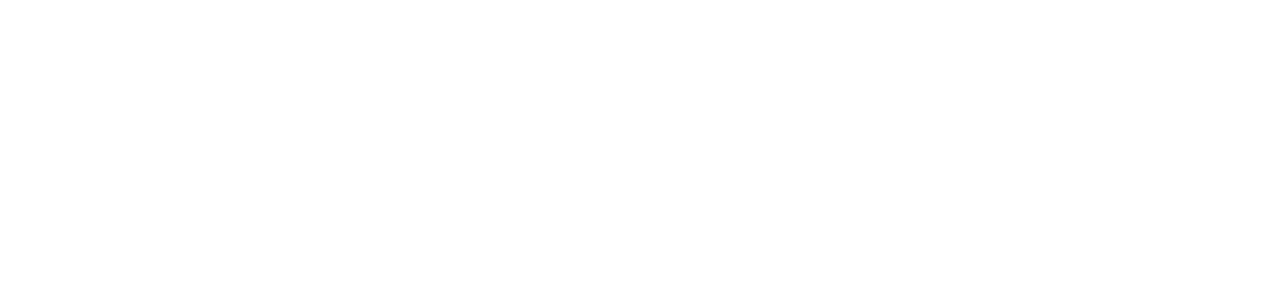
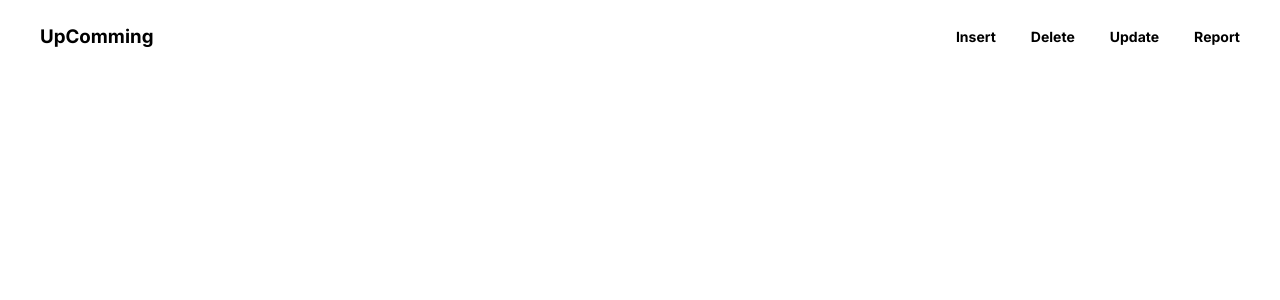
Before and after one commit to Saddam6260/Visays-Form, a React (Vite) app: page / in a window 1280 px wide. Shown: the top 300 px of the page. Built offline with nearby package versions, Linux system fonts and the light colour scheme.

Commit message:
Some design in menuber

```diff
--- a/src/App.jsx
+++ b/src/App.jsx
@@ -1,13 +1,17 @@
 import { useState } from 'react'
 import reactLogo from './assets/react.svg'
-import './App.css'
-import Form from "./assets/component/Form"
+import './App.css';
+import Menuber from "./assets/component/Menuber";
+import Form from "./assets/component/Form";
 
 function App() {
   const [count, setCount] = useState(0)
 
+  const menuItem = ["Insert", "Delete", "Update", "Report"]
+
   return (
     <div className='app'>
+      <Menuber item={menuItem}/>
       {/* <Form /> */}
     </div>
   )
--- a/src/assets/component/Form.css
+++ b/src/assets/component/Form.css
@@ -86,7 +86,7 @@
     font-weight: bold;
 }
 
-button{
+.signup_btn{
     background-color: #466443;
     width: 100%;
     color: white;
--- a/src/assets/component/Form.jsx
+++ b/src/assets/component/Form.jsx
@@ -31,7 +31,7 @@
             </div>
             <a>Forgot password</a>
           </div>
-          <button type="submit">Sign up</button>
+          <button className="signup_btn" type="submit">Sign up</button>
           <div className="signup_wrapper">
             <p>Don't have an account?</p>
             <a href="">Sign up</a>
--- /dev/null
+++ b/src/assets/component/Menuber.css
@@ -0,0 +1,24 @@
+.menu_wrap{
+    display: flex;
+    justify-content: space-between;
+    align-items: center;
+    padding: 25px 40px;
+}
+
+.menu_wrap ul{
+    display: flex;
+    display: flex;
+    column-gap: 25px;
+}
+.menu_wrap ul li{
+    list-style: none;
+    font-size: 14px;
+    font-weight: bold;
+}
+
+
+@media only screen and (min-width: 992px){
+    .menu_wrap ul{
+        column-gap: 35px;
+    }
+}
--- a/src/assets/component/Menuber.jsx
+++ b/src/assets/component/Menuber.jsx
@@ -0,0 +1,22 @@
+import React from 'react'
+import "./Menuber.css"
+
+const Menuber = (props) => {
+
+  return (
+    <div className='menu_wrap'>
+        <div className='logo_wrap'>
+            <h3>UpComming</h3>
+        </div>
+        <div>
+            <ul>
+                {props.item.map((value, index) => {
+                    return <li>{value}</li>
+                })}
+            </ul>
+        </div>
+    </div>
+  )
+}
+
+export default Menuber
```
Also changed, not shown: src/assets/component/Table.css (added), src/assets/component/Table.jsx (added).
